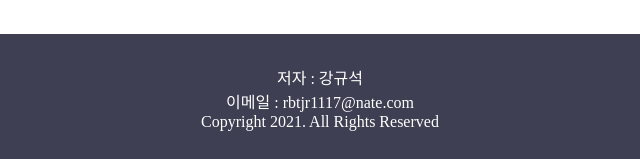
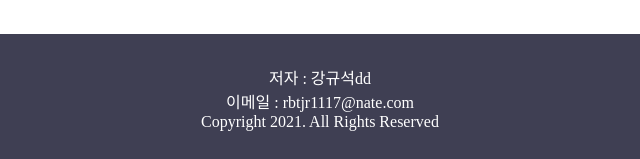
Before and after one commit to kangkyuseok/knag-html, a plain HTML site: page index.html in a window 1280 px wide. Shown: the part 638-797 px from the top of the page, 320-960 px from the left. Drawn offline with Linux system fonts and the light colour scheme.

Commit message:
2021-12-14

```diff
--- a/index.html
+++ b/index.html
@@ -47,7 +47,7 @@
             <a href="#"></a>
         </nav>
         <p>
-            <span>저자 : 강규석</span><br>
+            <span>저자 : 강규석dd</span><br>
             <span>이메일 : rbtjr1117@nate.com</span><br>
             <span>Copyright 2021. All Rights Reserved</span>
         </p>
```
